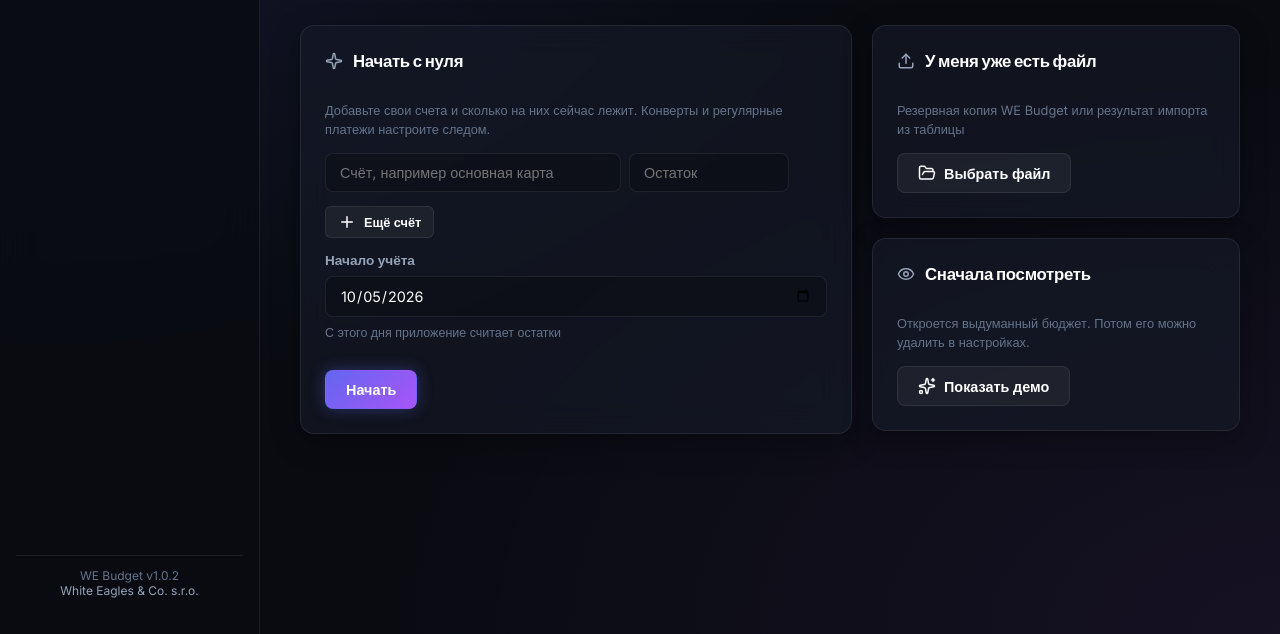
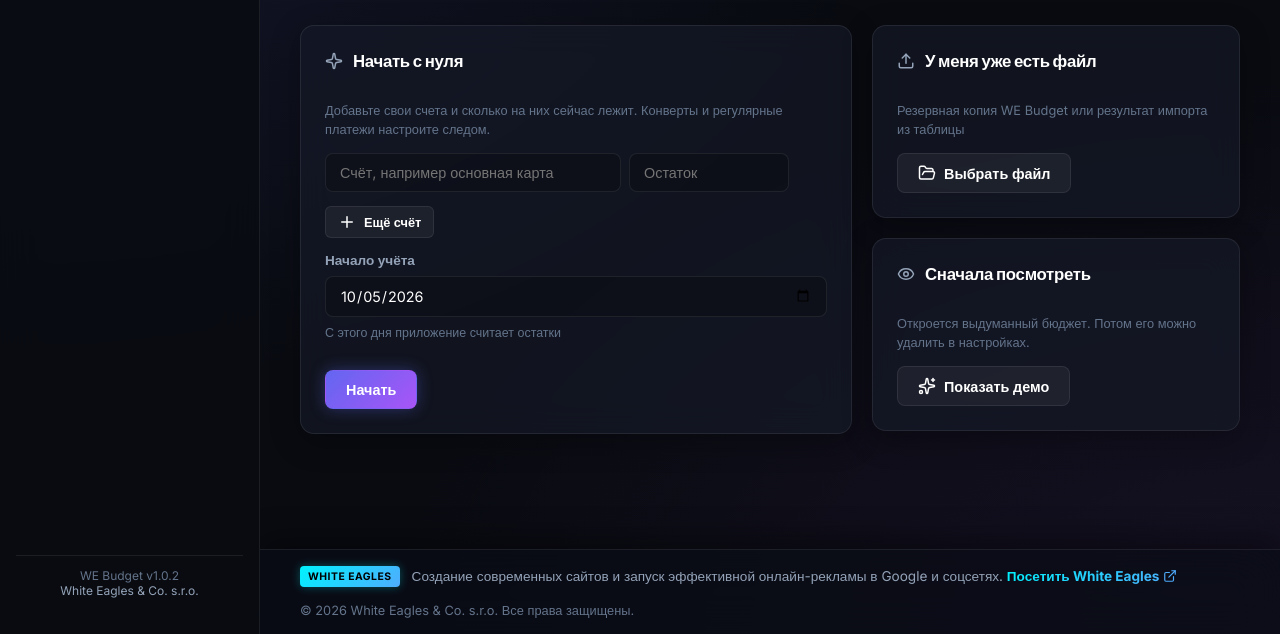
Before and after one commit to JaffarSk24/WE-Budget, a website built with Vite: page index.html in a window 1280 px wide. Shown: the part 166-800 px from the top of the page. Built offline with nearby package versions, Linux system fonts and the light colour scheme; files whose address does not match are found by name.

Commit message:
White Eagles promo footer along the bottom of the app, as in WE Time Tracker
A WHITE EAGLES badge, a line about websites and online advertising with a link to whiteeagles.sk, and the copyright of White Eagles & Co. s.r.o., in Russian and English, for the dark and the light theme.

```diff
--- a/index.html
+++ b/index.html
@@ -51,6 +51,17 @@
       <section id="view-settings" class="view-panel"></section>
       <section id="view-welcome" class="view-panel"></section>
     </main>
+
+    <footer class="promo-footer">
+      <div class="promo-content">
+        <span class="promo-badge">White Eagles</span>
+        <span class="promo-text">
+          <span data-i18n="footer-promo"></span>
+          <a href="https://whiteeagles.sk/" target="_blank" rel="noopener"><span data-i18n="footer-visit"></span> <i data-lucide="external-link"></i></a>
+        </span>
+      </div>
+      <div class="promo-copyright">&copy; <span id="current-year"></span> White Eagles &amp; Co. s.r.o. <span data-i18n="footer-rights"></span></div>
+    </footer>
   </div>
   <script type="module" src="./src/main.js"></script>
 </body>
--- a/src/i18n/en.js
+++ b/src/i18n/en.js
@@ -356,6 +356,9 @@ export const en = {
   'sync-offline': 'Cloud not reachable',
   'sync-reauth': 'Please sign in again',
   'sync-banner-title': 'Sync has stopped.',
+  'footer-promo': 'Modern websites and effective online advertising in Google and social media.',
+  'footer-visit': 'Visit White Eagles',
+  'footer-rights': 'All rights reserved.',
   'sync-banner-expired': 'Google asked to sign in again. Until you do, changes are kept on this computer only.',
   'sync-banner-scope': 'The Google Drive permission was not ticked when signing in, and sync cannot work without it. Sign in again and tick the Google Drive permission on the Google page.',
   'sync-banner-later': 'Later',
--- a/src/i18n/ru.js
+++ b/src/i18n/ru.js
@@ -356,6 +356,9 @@ export const ru = {
   'sync-offline': 'Нет связи с облаком',
   'sync-reauth': 'Нужно войти снова',
   'sync-banner-title': 'Синхронизация остановлена.',
+  'footer-promo': 'Создание современных сайтов и запуск эффективной онлайн-рекламы в Google и соцсетях.',
+  'footer-visit': 'Посетить White Eagles',
+  'footer-rights': 'Все права защищены.',
   'sync-banner-expired': 'Google попросил снова войти в аккаунт. Пока вы не войдёте, изменения сохраняются только на этом компьютере.',
   'sync-banner-scope': 'При входе не была отмечена галочка доступа к Google Диску, а без неё синхронизация не работает. Войдите снова и на странице Google отметьте доступ к Диску.',
   'sync-banner-later': 'Позже',
--- a/src/icons.js
+++ b/src/icons.js
@@ -3,7 +3,7 @@
 import {
   AlertTriangle, Archive, ArchiveRestore, ArrowLeftRight, ArrowRight, Ban, Calculator, Calendar,
   CalendarCheck, CalendarDays, CalendarRange, Check, CheckCircle2, ChevronDown, ChevronLeft, ChevronRight,
-  Circle, Cloud, CloudOff, Database, Download, Eye, FileSpreadsheet, FolderOpen,
+  Circle, Cloud, CloudOff, Database, Download, ExternalLink, Eye, FileSpreadsheet, FolderOpen,
   FolderPlus, History, Inbox, Info, Languages, LayoutDashboard, Loader, LogIn,
   LogOut, MinusCircle, Monitor, Palette, Pencil, PiggyBank, Plus, RefreshCw,
   Repeat, RotateCcw, Scale, Settings, ShieldCheck, Sparkle, Sparkles, Split,
@@ -13,7 +13,7 @@ import {
 export const usedIcons = {
   AlertTriangle, Archive, ArchiveRestore, ArrowLeftRight, ArrowRight, Ban, Calculator, Calendar,
   CalendarCheck, CalendarDays, CalendarRange, Check, CheckCircle2, ChevronDown, ChevronLeft, ChevronRight,
-  Circle, Cloud, CloudOff, Database, Download, Eye, FileSpreadsheet, FolderOpen,
+  Circle, Cloud, CloudOff, Database, Download, ExternalLink, Eye, FileSpreadsheet, FolderOpen,
   FolderPlus, History, Inbox, Info, Languages, LayoutDashboard, Loader, LogIn,
   LogOut, MinusCircle, Monitor, Palette, Pencil, PiggyBank, Plus, RefreshCw,
   Repeat, RotateCcw, Scale, Settings, ShieldCheck, Sparkle, Sparkles, Split,
--- a/src/main.js
+++ b/src/main.js
@@ -111,6 +111,8 @@ function initKeys() {
 
 document.addEventListener('DOMContentLoaded', () => {
   applyTheme();
+  const yearEl = document.getElementById('current-year');
+  if (yearEl) yearEl.textContent = String(new Date().getFullYear());
   const versionEl = document.getElementById('app-version');
   if (versionEl && typeof __APP_VERSION__ !== 'undefined') versionEl.textContent = 'v' + __APP_VERSION__;
 
--- a/src/style.css
+++ b/src/style.css
@@ -293,7 +293,7 @@ main {
   flex-grow: 1;
   margin-left: var(--sidebar-width);
   padding: 32px 40px;
-  padding-bottom: 48px;
+  padding-bottom: 120px; /* room for the promo footer */
   min-height: 100vh;
   display: flex;
   flex-direction: column;
@@ -1302,6 +1302,67 @@ body.is-welcome aside nav, body.is-welcome .quick-add-btn, body.is-welcome .sync
   .month-table .col-account { display: none; }
 }
 
+/* White Eagles promo footer along the bottom of the main area, as in WE Time Tracker */
+.promo-footer {
+  position: fixed;
+  bottom: 0;
+  left: var(--sidebar-width);
+  width: calc(100vw - var(--sidebar-width));
+  background: rgba(10, 13, 22, 0.75);
+  backdrop-filter: blur(24px);
+  -webkit-backdrop-filter: blur(24px);
+  border-top: 1px solid var(--border-color);
+  padding: 16px 40px;
+  z-index: 99;
+  display: flex;
+  justify-content: space-between;
+  align-items: center;
+  flex-wrap: wrap;
+  gap: 16px;
+  box-shadow: 0 -10px 30px rgba(0, 0, 0, 0.4);
+}
+.promo-content { display: flex; align-items: center; gap: 12px; font-size: 0.85rem; color: var(--text-secondary); }
+.promo-badge {
+  background: linear-gradient(135deg, #00f2fe 0%, #4facfe 100%);
+  color: #000;
+  font-weight: 800;
+  padding: 4px 8px;
+  border-radius: 4px;
+  font-size: 0.65rem;
+  text-transform: uppercase;
+  letter-spacing: 0.5px;
+  white-space: nowrap;
+  box-shadow: 0 0 10px rgba(0, 242, 254, 0.3);
+}
+.promo-text a {
+  font-weight: 700;
+  text-decoration: none;
+  background: linear-gradient(135deg, #00f2fe 0%, #4facfe 100%);
+  -webkit-background-clip: text;
+  background-clip: text;
+  -webkit-text-fill-color: transparent;
+  border-bottom: 1px solid transparent;
+  display: inline-flex;
+  align-items: center;
+  gap: 4px;
+  white-space: nowrap;
+}
+.promo-text a:hover { border-color: #00f2fe; }
+.promo-text a i, .promo-text a svg { width: 14px; height: 14px; color: #4facfe; }
+.promo-copyright { font-size: 0.8rem; color: var(--text-muted); }
+[data-theme="light"] .promo-footer {
+  background: rgba(241, 245, 249, 0.85);
+  box-shadow: 0 -10px 30px rgba(15, 23, 42, 0.05);
+  border-top-color: rgba(15, 23, 42, 0.08);
+}
+[data-theme="light"] .promo-badge { background: var(--grad-primary); color: #ffffff; box-shadow: 0 2px 8px rgba(79, 70, 229, 0.25); }
+[data-theme="light"] .promo-text a { background: var(--grad-primary); -webkit-background-clip: text; background-clip: text; }
+[data-theme="light"] .promo-text a i, [data-theme="light"] .promo-text a svg { color: var(--accent-indigo); }
+@media (max-width: 900px) {
+  .promo-footer { padding: 12px 16px; }
+  .promo-copyright { display: none; }
+}
+
 /* Sync status line in the sidebar */
 .sync-status {
   display: flex;
```
